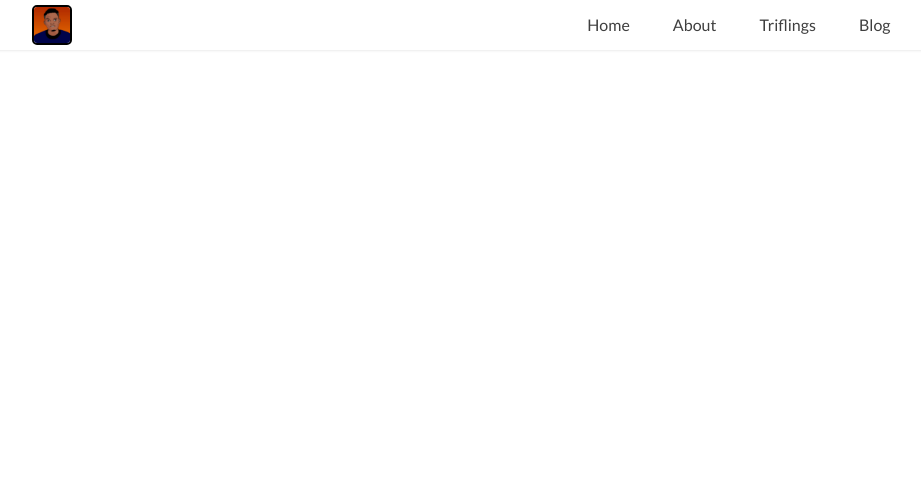
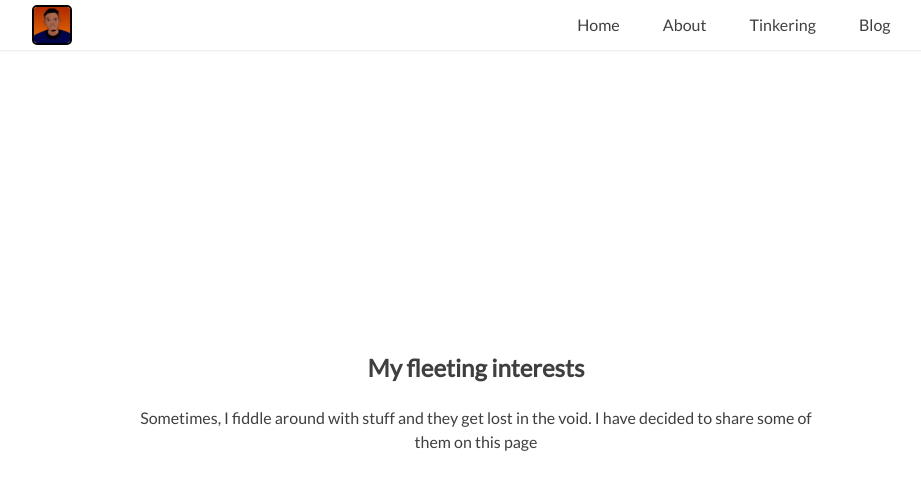
Before and after one commit to faradayyg/website, a Django app: page /posts/ in a window 1280 px wide. Shown: the top 490 px of the page, without its empty margins (164-1085 px from the left). Run offline with Django 5.2, Linux system fonts and the light colour scheme; data that the repository does not hold is empty.

Commit message:
some updates to text

```diff
--- a/core/templates/base.html
+++ b/core/templates/base.html
@@ -45,7 +45,7 @@
 				<ul class="">
 					<li><a href="/" class="loads_content">Home</a></li>
 					<li><a class="loads_content" href="/about">About</a></li>
-                    <li><a class="loads_content" href="/posts">Triflings</a></li>
+                    <li><a class="loads_content" href="/posts">Tinkering</a></li>
                     <li><a class="" href="https://fridayg.swish.ink/">Blog</a></li>
 				</ul>
 			</div>
--- a/core/templates/post_list.html
+++ b/core/templates/post_list.html
@@ -2,6 +2,8 @@
 
 {% block content %}
 <section class="blog-page">
+<h1>My fleeting interests</h1>
+<p>Sometimes, I fiddle around with stuff and they get lost in the void. I have decided to share some of them on this page</p>
 {% for post in posts %}
 <article class="blog-post">
     <a href="#"><h2>{{ post.title }} <br /><small>{{post.created_at}}</small></h2></a>
```
